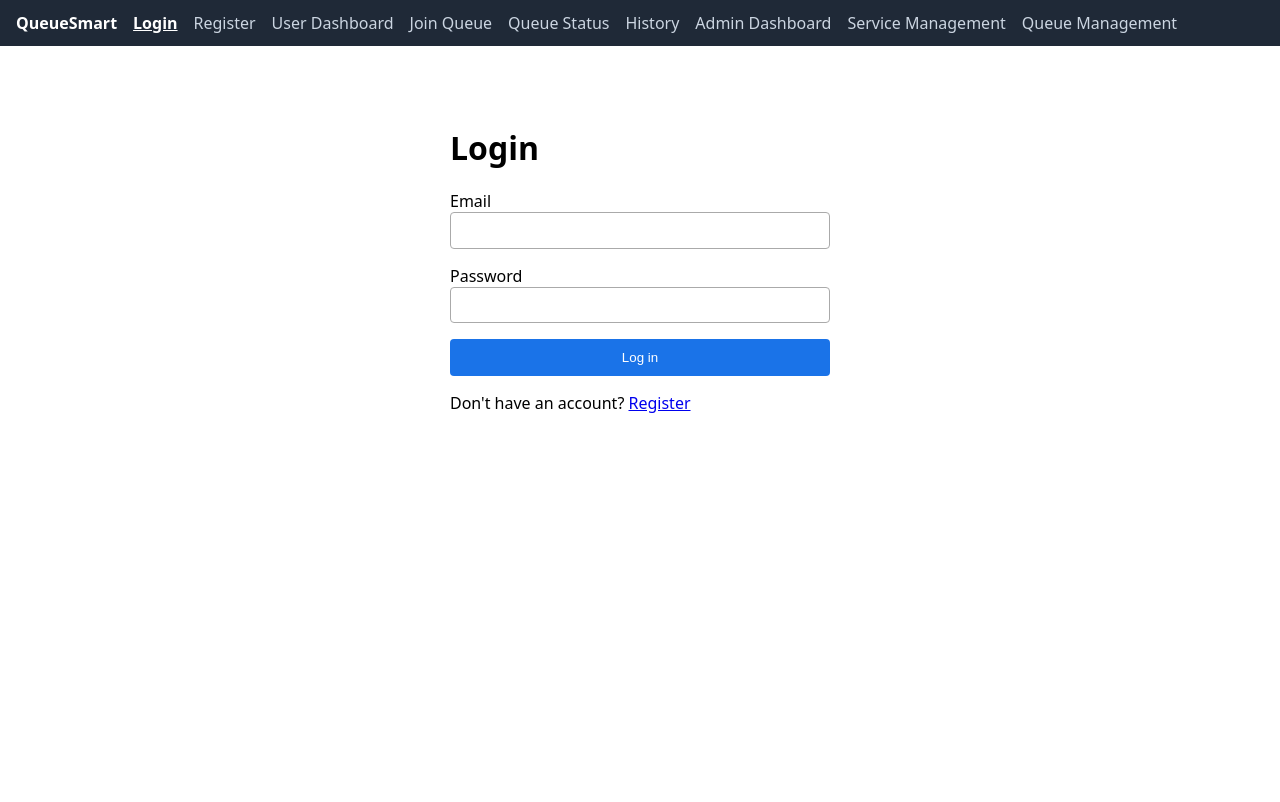
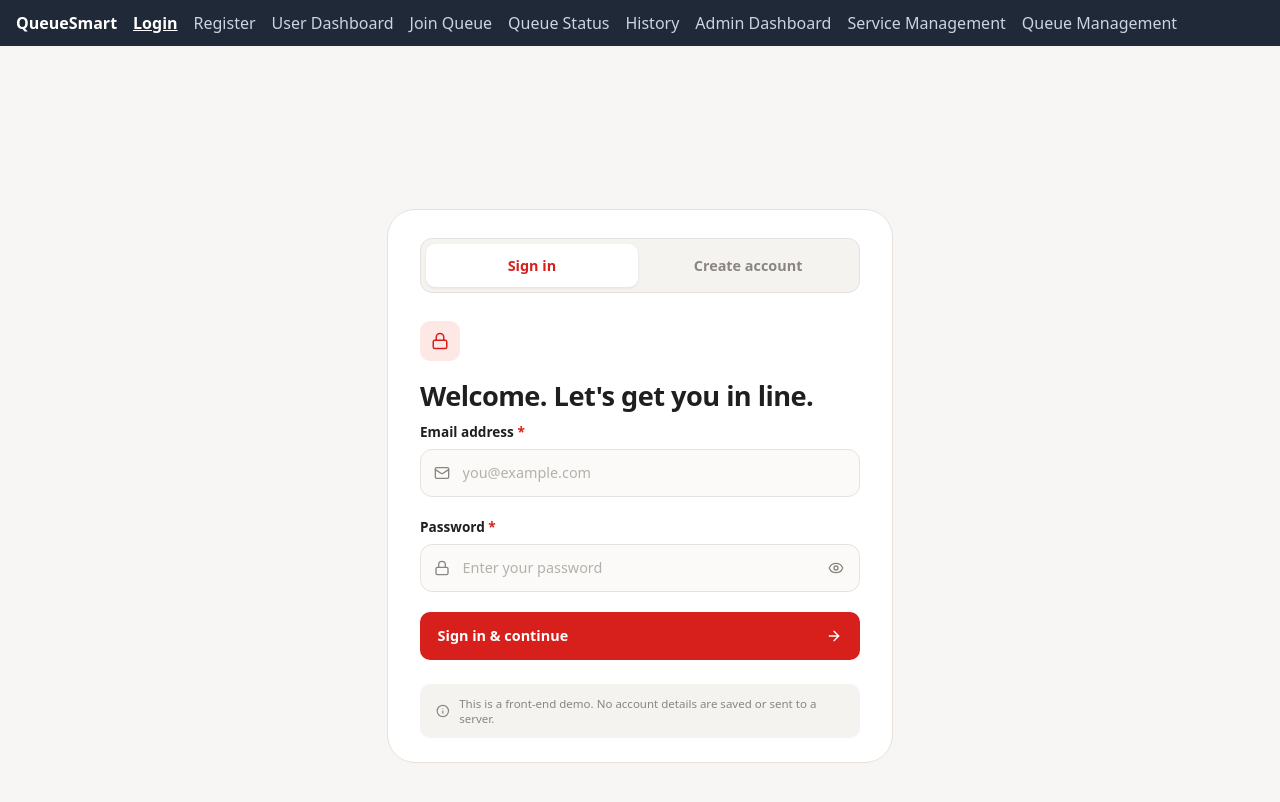
Before and after one commit to MuneebKhan137/QueueSmart---44, a React (Vite) app in the folder frontend/: page /login in a window 1280 px wide. Shown: the top 802 px of the page. Built offline with nearby package versions, Linux system fonts and the light colour scheme.

Commit message:
changed the layout for the auth screen to follow the design example. organize files into own sections

```diff
--- a/frontend/package.json
+++ b/frontend/package.json
@@ -10,6 +10,7 @@
     "preview": "vite preview"
   },
   "dependencies": {
+    "lucide-react": "^1.50.0",
     "react": "^18.3.1",
     "react-dom": "^18.3.1",
     "react-router-dom": "^6.30.6"
--- a/frontend/src/index.css
+++ b/frontend/src/index.css
@@ -1,13 +1,18 @@
-body { margin: 0; font-family: system-ui, sans-serif; }
+body { margin: 0; font-family: "DM Sans", system-ui, sans-serif; background: var(--page-bg); }
 .navbar { display: flex; flex-wrap: wrap; gap: 1rem; align-items: center; padding: 0.75rem 1rem; background: #1f2937; color: #fff; }
 .navbar a { color: #cbd5e1; text-decoration: none; }
 .navbar a.active { color: #fff; font-weight: 600; text-decoration: underline; }
 .container { padding: 1rem; }
 
-.auth-container { max-width: 380px; margin: 4rem auto; font-family: system-ui, sans-serif; }
-.field { display: flex; flex-direction: column; margin-bottom: 1rem; }
-.field input { padding: .6rem; border: 1px solid #aaa; border-radius: 4px; }
-.field input[aria-invalid="true"] { border-color: #c62828; }
-.error { color: #c62828; font-size: .85rem; margin-top: .25rem; }
-.auth-container button[type="submit"] { width: 100%; padding: .7rem; border: 0; border-radius: 4px; background: #1a73e8; color: #fff; cursor: pointer; }
-.auth-container button[disabled] { opacity: .6; cursor: not-allowed; }
+:root {
+  --red: #d71f1b;
+  --red-dark: #b81814;
+  --red-soft: #fde8e6;
+  --page-bg: #f8f6f4;
+  --card-bg: #ffffff;
+  --input-bg: #fcfaf8;
+  --surface: #f5f3f0;
+  --border: #e6e1dc;
+  --text: #1f1f1f;
+  --muted: #8a8580;
+}
--- a/frontend/src/pages/Login.jsx
+++ b/frontend/src/pages/Login.jsx
@@ -1,5 +1,7 @@
+import "./auth.css";
 import { useState } from "react";
 import { Link, useNavigate } from "react-router-dom";
+import { Lock, Mail, Eye, EyeOff, ArrowRight, Info } from "lucide-react";
 import { validateEmail } from "../validation";
 
 export default function Login() {
@@ -8,6 +10,7 @@ export default function Login() {
   const [errors, setErrors] = useState({});
   const [submitError, setSubmitError] = useState("");
   const [loading, setLoading] = useState(false);
+  const [showPassword, setShowPassword] = useState(false);
 
   const validate = (values) => ({
     email: validateEmail(values.email),
@@ -51,50 +54,67 @@ export default function Login() {
   };
 
   return (
-    <div className="auth-container">
-      <h1>Login</h1>
+  <div className="auth-page">
+    <div className="auth-card">
+      <div className="auth-tabs">
+        <Link to="/login" className="auth-tab active">Sign in</Link>
+        <Link to="/register" className="auth-tab">Create account</Link>
+      </div>
+
+      <div className="auth-badge"><Lock size={18} /></div>
+      <h1 className="auth-title">Welcome. Let's get you in line.</h1>
 
       <form onSubmit={handleSubmit} noValidate>
         <div className="field">
-          <label htmlFor="email">Email</label>
+          <label htmlFor="email">Email address <span className="required">*</span></label>
+          <div className="input-wrap">
+            <Mail className="icon-left" size={16} />
             <input
-            id="email"
-            name="email"
-            type="email"
-            autoComplete="email"
-            value={form.email}
-            onChange={handleChange}
-            onBlur={handleBlur}
+              id="email" name="email" type="email" autoComplete="email"
+              placeholder="you@example.com"
+              value={form.email} onChange={handleChange} onBlur={handleBlur}
               aria-invalid={!!errors.email}
             />
-          {errors.email && <span className="error" role="alert">{errors.email}</span>}
+          </div>
+          {errors.email && <p className="error" role="alert">{errors.email}</p>}
         </div>
 
         <div className="field">
-          <label htmlFor="password">Password</label>
+          <label htmlFor="password">Password <span className="required">*</span></label>
+          <div className="input-wrap">
+            <Lock className="icon-left" size={16} />
             <input
-            id="password"
-            name="password"
-            type="password"
+              id="password" name="password"
+              type={showPassword ? "text" : "password"}
               autoComplete="current-password"
-            value={form.password}
-            onChange={handleChange}
-            onBlur={handleBlur}
+              placeholder="Enter your password"
+              value={form.password} onChange={handleChange} onBlur={handleBlur}
               aria-invalid={!!errors.password}
             />
-          {errors.password && <span className="error" role="alert">{errors.password}</span>}
+            <button
+              type="button" className="toggle-visibility"
+              onClick={() => setShowPassword((s) => !s)}
+              aria-label={showPassword ? "Hide password" : "Show password"}
+            >
+              {showPassword ? <EyeOff size={16} /> : <Eye size={16} />}
+            </button>
+          </div>
+          {errors.password && <p className="error" role="alert">{errors.password}</p>}
         </div>
 
         {submitError && <p className="error" role="alert">{submitError}</p>}
 
-        <button type="submit" disabled={loading}>
-          {loading ? "Logging in..." : "Log in"}
+        <button type="submit" className="auth-submit" disabled={loading}>
+          <span>{loading ? "Signing in..." : "Sign in & continue"}</span>
+          <ArrowRight size={16} />
         </button>
       </form>
 
-      <p>
-        Don't have an account? <Link to="/register">Register</Link>
-      </p>
+      <div className="auth-notice">
+        <Info size={14} />
+        <span>This is a front-end demo. No account details are saved or sent to a server.</span>
+      </div>
+    </div>
   </div>
 );
 }
--- a/frontend/src/pages/Register.jsx
+++ b/frontend/src/pages/Register.jsx
@@ -1,5 +1,7 @@
+import "./auth.css";
 import { useState } from "react";
 import { Link, useNavigate } from "react-router-dom";
+import { UserPlus, Mail, Lock, Eye, EyeOff, ArrowRight, Info } from "lucide-react";
 import { validateEmail, validatePassword, validateConfirm } from "../validation";
 
 export default function Register() {
@@ -8,6 +10,7 @@ export default function Register() {
   const [errors, setErrors] = useState({});
   const [submitError, setSubmitError] = useState("");
   const [loading, setLoading] = useState(false);
+  const [showPassword, setShowPassword] = useState(false);
 
   const validate = (values) => ({
     email: validateEmail(values.email),
@@ -51,42 +54,88 @@ export default function Register() {
     }
   };
 
-  const field = (name, label, type, autoComplete) => (
-    <div className="field">
-      <label htmlFor={name}>{label}</label>
-      <input
-        id={name}
-        name={name}
-        type={type}
-        autoComplete={autoComplete}
-        value={form[name]}
-        onChange={handleChange}
-        onBlur={handleBlur}
-        aria-invalid={!!errors[name]}
-      />
-      {errors[name] && <span className="error" role="alert">{errors[name]}</span>}
+
+  return (
+    <div className="auth-page">
+      <div className="auth-card">
+        <div className="auth-tabs">
+          <Link to="/login" className="auth-tab">Sign in</Link>
+          <Link to="/register" className="auth-tab active">Create account</Link>
+        </div>
+
+        <div className="auth-badge"><UserPlus size={18} /></div>
+        <h1 className="auth-title">Create your account.</h1>
+
+        <form onSubmit={handleSubmit} noValidate>
+          <div className="field">
+            <label htmlFor="email">Email address <span className="required">*</span></label>
+            <div className="input-wrap">
+              <Mail className="icon-left" size={16} />
+              <input
+                id="email" name="email" type="email" autoComplete="email"
+                placeholder="you@example.com"
+                value={form.email} onChange={handleChange} onBlur={handleBlur}
+                aria-invalid={!!errors.email}
+              />
+            </div>
+            <p className="hint">Your email is your username.</p>
+            {errors.email && <p className="error" role="alert">{errors.email}</p>}
+          </div>
+
+          <div className="field">
+            <label htmlFor="password">Password <span className="required">*</span></label>
+            <div className="input-wrap">
+              <Lock className="icon-left" size={16} />
+              <input
+                id="password" name="password"
+                type={showPassword ? "text" : "password"}
+                autoComplete="new-password"
+                placeholder="Create a password"
+                value={form.password} onChange={handleChange} onBlur={handleBlur}
+                aria-invalid={!!errors.password}
+              />
+              <button
+                type="button" className="toggle-visibility"
+                onClick={() => setShowPassword((s) => !s)}
+                aria-label={showPassword ? "Hide password" : "Show password"}
+              >
+                {showPassword ? <EyeOff size={16} /> : <Eye size={16} />}
+              </button>
+            </div>
+            <p className="hint">Minimum 8 characters with a letter and a number.</p>
+            {errors.password && <p className="error" role="alert">{errors.password}</p>}
+          </div>
+
+          <div className="field">
+            <label htmlFor="confirm">Confirm password <span className="required">*</span></label>
+            <div className="input-wrap">
+              <Lock className="icon-left" size={16} />
+              <input
+                id="confirm" name="confirm"
+                type={showPassword ? "text" : "password"}
+                autoComplete="new-password"
+                placeholder="Re-enter your password"
+                value={form.confirm} onChange={handleChange} onBlur={handleBlur}
+                aria-invalid={!!errors.confirm}
+              />
+            </div>
+            {errors.confirm && <p className="error" role="alert">{errors.confirm}</p>}
+          </div>
+
+          {submitError && <p className="error" role="alert">{submitError}</p>}
+
+          <button type="submit" className="auth-submit" disabled={loading}>
+            <span>{loading ? "Creating account..." : "Create account"}</span>
+            <ArrowRight size={16} />
+          </button>
+        </form>
+
+        <div className="auth-notice">
+          <Info size={14} />
+          <span>This is a front-end demo. No account details are saved or sent to a server.</span>
+        </div>
+      </div>
     </div>
   );
 
-  return (
-    <div className="auth-container">
-      <h1>Register</h1>
-
-      <form onSubmit={handleSubmit} noValidate>
-        {field("email", "Email", "email", "email")}
-        {field("password", "Password", "password", "new-password")}
-        {field("confirm", "Confirm password", "password", "new-password")}
-
-        {submitError && <p className="error" role="alert">{submitError}</p>}
-
-        <button type="submit" disabled={loading}>
-          {loading ? "Creating account..." : "Create account"}
-        </button>
-      </form>
-
-      <p>
-        Already have an account? <Link to="/login">Log in</Link>
-      </p>
-    </div>
-  );
 }
--- /dev/null
+++ b/frontend/src/pages/auth.css
@@ -0,0 +1,162 @@
+.auth-page {
+  min-height: 100vh;
+  display: flex;
+  align-items: center;
+  justify-content: center;
+  padding: 1.5rem;
+}
+
+.auth-card {
+  width: 100%;
+  max-width: 440px;
+  padding: 1.75rem 2rem 1.5rem;
+  background: var(--card-bg);
+  border: 1px solid var(--border);
+  border-radius: 28px;
+  color: var(--text);
+}
+
+/* Tabs */
+.auth-tabs {
+  display: grid;
+  grid-template-columns: 1fr 1fr;
+  gap: .25rem;
+  padding: .3rem;
+  margin-bottom: 1.75rem;
+  background: var(--surface);
+  border: 1px solid var(--border);
+  border-radius: 12px;
+}
+.auth-tab {
+  padding: .75rem;
+  border: 0;
+  border-radius: 9px;
+  background: transparent;
+  color: var(--muted);
+  font: inherit;
+  font-size: .9rem;
+  font-weight: 600;
+  text-align: center;
+  text-decoration: none;
+  cursor: pointer;
+}
+.auth-tab.active {
+  background: #fff;
+  color: var(--red);
+  box-shadow: 0 1px 3px rgba(0, 0, 0, .08);
+}
+
+/* Heading */
+.auth-badge {
+  display: grid;
+  place-items: center;
+  width: 40px;
+  height: 40px;
+  margin-bottom: 1rem;
+  background: var(--red-soft);
+  color: var(--red);
+  border-radius: 10px;
+}
+.auth-title { margin: 0 0 .5rem; font-size: 1.7rem; font-weight: 700; letter-spacing: -.02em; }
+.auth-subtitle { margin: 0 0 1.75rem; color: var(--muted); font-size: .9rem; }
+
+/* Fields */
+.field { margin-bottom: 1.25rem; }
+.field label { display: block; margin-bottom: .5rem; font-size: .85rem; font-weight: 600; }
+.field .required { color: var(--red); }
+
+.input-wrap { position: relative; display: flex; align-items: center; }
+.input-wrap .icon-left {
+  position: absolute;
+  left: .9rem;
+  color: var(--muted);
+  pointer-events: none;
+}
+.input-wrap input {
+  width: 100%;
+  box-sizing: border-box;
+  height: 48px;
+  padding: 0 2.75rem 0 2.6rem;
+  background: var(--input-bg);
+  border: 1px solid var(--border);
+  border-radius: 12px;
+  color: var(--text);
+  font: inherit;
+  font-size: .9rem;
+  transition: border-color .15s, box-shadow .15s;
+}
+.input-wrap input::placeholder { color: #b5b0aa; }
+.input-wrap input:focus {
+  outline: none;
+  border-color: var(--red);
+  box-shadow: 0 0 0 3px rgba(215, 31, 27, .12);
+}
+.input-wrap input[aria-invalid="true"] { border-color: var(--red); }
+
+.toggle-visibility {
+  position: absolute;
+  right: .75rem;
+  display: grid;
+  place-items: center;
+  padding: .25rem;
+  background: none;
+  border: 0;
+  color: var(--muted);
+  cursor: pointer;
+}
+.toggle-visibility:hover { color: var(--text); }
+
+.hint { margin: .5rem 0 0; color: var(--muted); font-size: .72rem; }
+.error { margin: .4rem 0 0; color: var(--red); font-size: .78rem; }
+
+/* Submit button */
+.auth-submit {
+  display: flex;
+  align-items: center;
+  justify-content: space-between;
+  width: 100%;
+  height: 48px;
+  padding: 0 1.1rem;
+  background: var(--red);
+  border: 0;
+  border-radius: 10px;
+  color: #fff;
+  font: inherit;
+  font-size: .9rem;
+  font-weight: 600;
+  cursor: pointer;
+  transition: background .15s;
+}
+.auth-submit:hover:not([disabled]) { background: var(--red-dark); }
+.auth-submit[disabled] { opacity: .6; cursor: not-allowed; }
+
+/* Notice and footer link */
+.auth-notice {
+  display: flex;
+  gap: .6rem;
+  align-items: center;
+  margin-top: 1.5rem;
+  padding: .75rem 1rem;
+  background: var(--surface);
+  border-radius: 10px;
+  color: var(--muted);
+  font-size: .72rem;
+}
+.auth-footer {
+  display: flex;
+  justify-content: center;
+  margin-top: 1.25rem;
+  color: var(--muted);
+  font-size: .75rem;
+}
+.auth-footer a, .auth-footer button {
+  display: inline-flex;
+  align-items: center;
+  gap: .3rem;
+  background: none;
+  border: 0;
+  color: inherit;
+  font: inherit;
+  cursor: pointer;
+  text-decoration: none;
+}
```
Also changed, not shown: 1 other file (tests, documents, lock files or other folders). Lines whose indentation alone changed are shown as unchanged.
